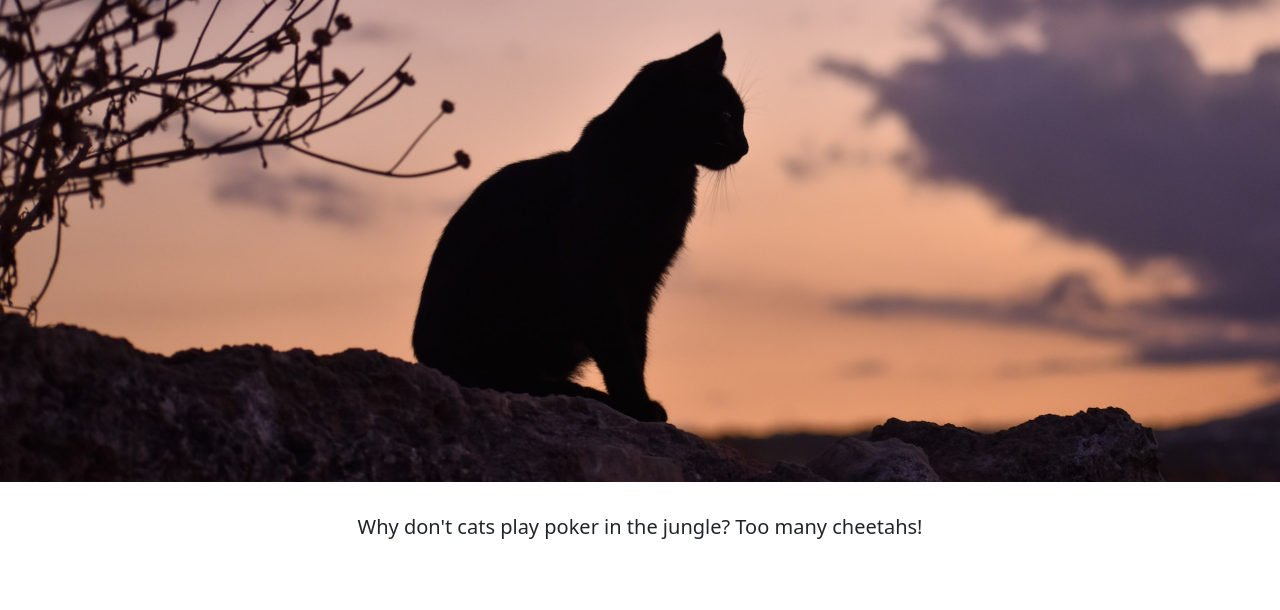
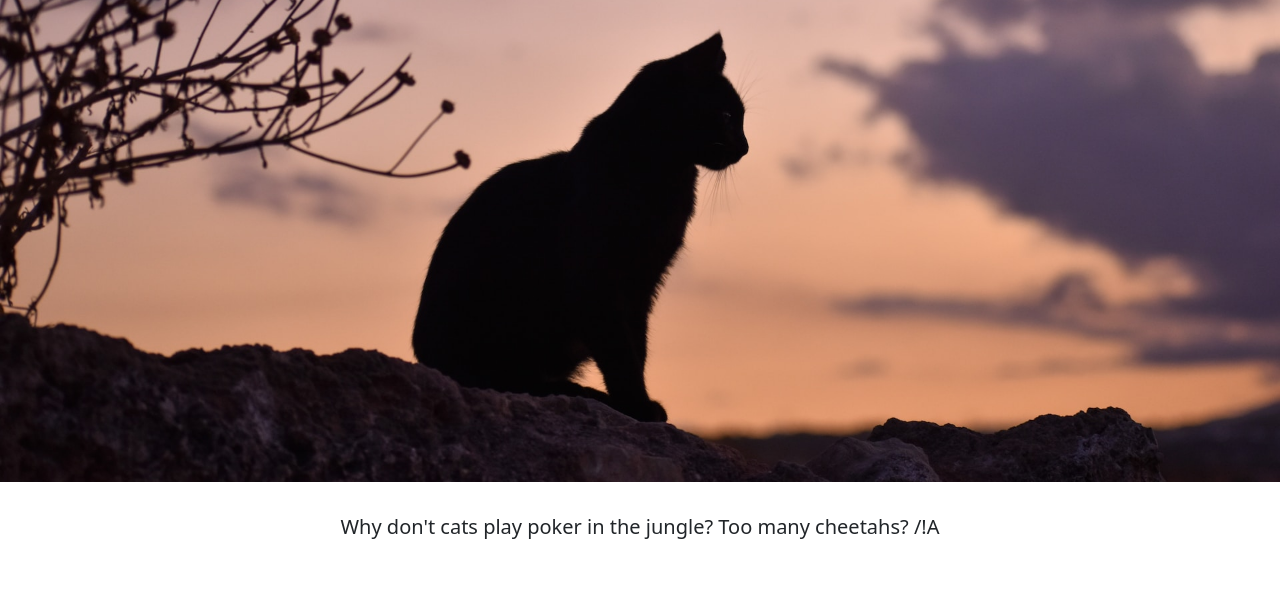
Before and after one commit to austinodhiambo64/Individual-Project, a plain HTML site: page pets.html in a window 1280 px wide. Shown: the part 374-984 px from the top of the page. Drawn offline with nearby package versions, Linux system fonts and the light colour scheme; no server answers; grey boxes are pictures that could not be loaded.

Commit message:
edited files

```diff
--- a/pets.html
+++ b/pets.html
@@ -66,7 +66,7 @@
   <!-- containers with animal data -->
   <div class="container-xl" id="container-xl">
     <!-- Drop span of pet names here  -->
-    Why don't cats play poker in the jungle? Too many cheetahs!
+    Why don't cats play poker in the jungle? Too many cheetahs? /!&#65
   </div>
   <section id="section">
    <!-- container for pet details -->
```
